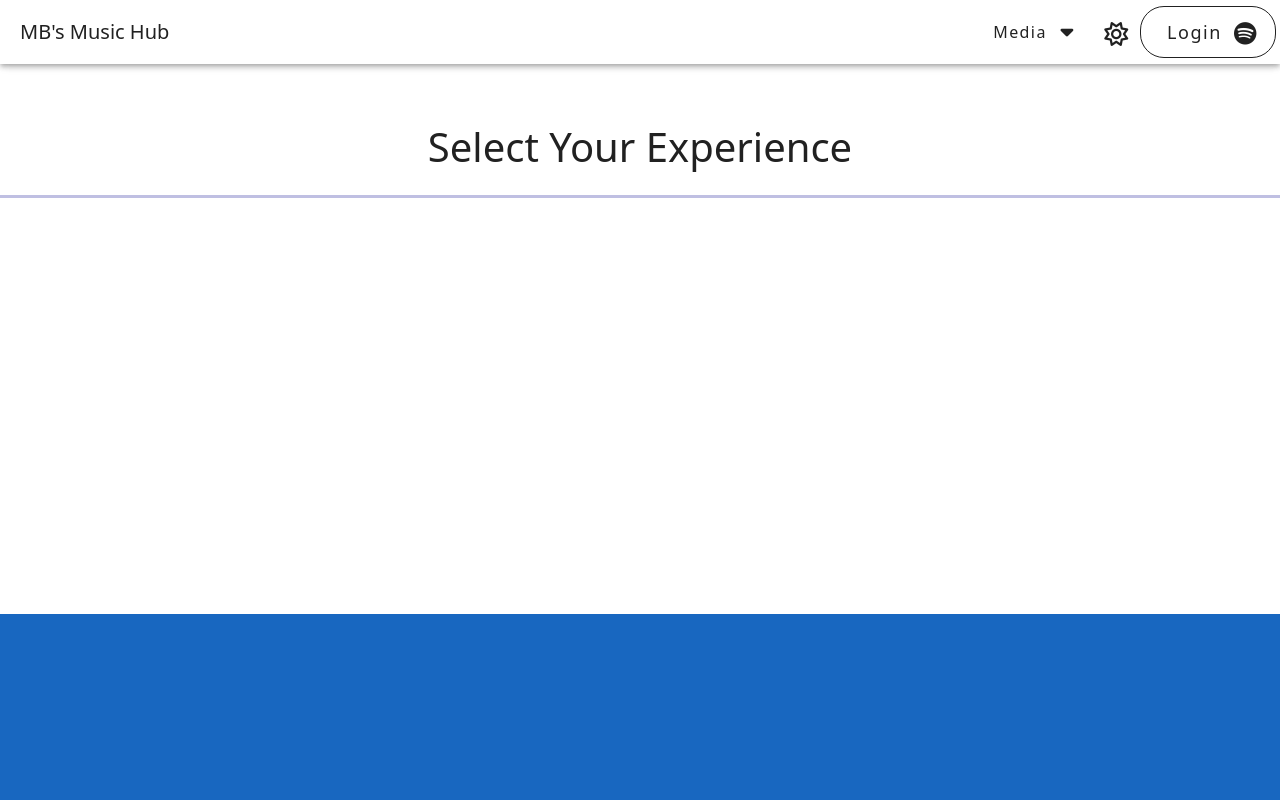
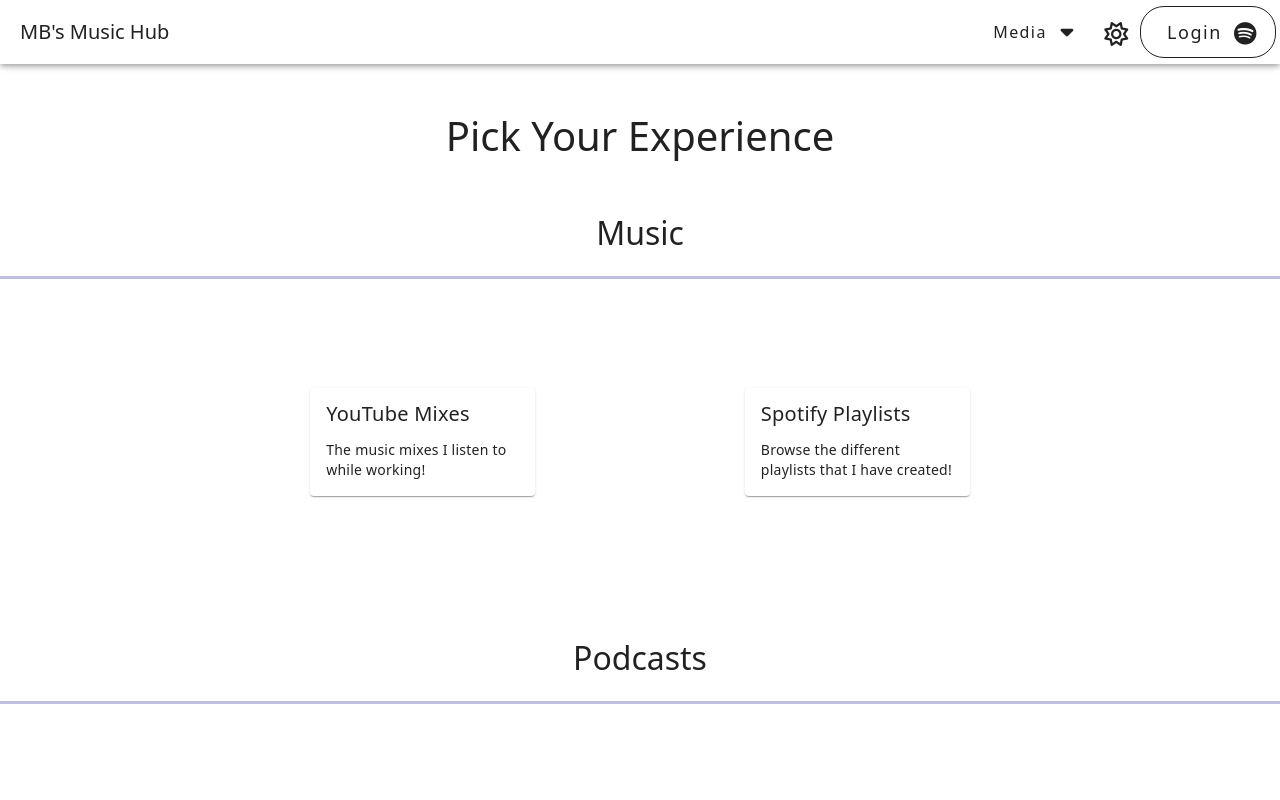
Before and after one commit to mbeierwaltes321/mb-music-hub-server, a Vue app in the folder mb-music-hub-frontend/mb-music-hub-frontend/: page / in a window 1280 px wide. Shown: the top 800 px of the page. Built offline with nearby package versions, Linux system fonts and the light colour scheme.

Commit message:
Set layout of music section
Update Home.vue

```diff
--- a/mb-music-hub-frontend/mb-music-hub-frontend/src/components/Home.vue
+++ b/mb-music-hub-frontend/mb-music-hub-frontend/src/components/Home.vue
@@ -1,7 +1,7 @@
 <script setup lang="ts">
 import { ref, watch } from 'vue';
 import { useTheme } from 'vuetify';
-import { VContainer, VCol, VRow } from 'vuetify/components';
+import { VContainer, VCol, VRow, VCard, VCardText, VSpacer } from 'vuetify/components';
 
 //Set the horizontal line depending on the color theme
 const theme = useTheme();
@@ -21,16 +21,37 @@
                no-gutters>
             <v-col id="HomeHeaderSection"
                    :cols="12"
-                   class="d-flex flex-column align-items-center justify-content-end">
-                <h1>Select Your Experience</h1>
-                <hr>
+                   class="d-flex flex-column align-items-center">
+                <h1>Pick Your Experience</h1>
             </v-col>
             <v-col id="HomeMusicSection"
-                   :cols="12">
+                   :cols="12"
+                   class="d-flex flex-column">
+                   <h2>Music</h2>
+                   <hr>
+                   <v-row align="center" justify="center">
+                        <v-col sm="auto"
+                               :md="3"
+                               class="d-flex justify-center">
+                            <v-card title="YouTube Mixes">
+                                <v-card-text>The music mixes I listen to while working!</v-card-text>
+                            </v-card>
+                        </v-col>
+                        <v-col sm="auto"
+                               :md="3"
+                               :offset-sm="1"
+                               class="d-flex justify-center">
+                            <v-card title="Spotify Playlists">
+                                <v-card-text>Browse the different playlists that I have created!</v-card-text>
+                            </v-card>
+                        </v-col>
+                   </v-row>
             </v-col>
             <v-col :cols="12">
                 <div id="HomePodcastsSection"
-                     class="bg-primary">
+                     class="d-flex flex-column align-items-center">
+                     <h2>Podcasts</h2>
+                     <hr>
 
                 </div>
             </v-col>
@@ -41,15 +62,17 @@
 <style scoped>
 
 #HomeHeaderSection {
-    height: 150px
+    height: 150px;
+    padding-top: 3em;
 }
 
 #HomeMusicSection {
-    height: 400px;
+    height: 375px;
 }
 
 #HomePodcastsSection {
-    height: 400px
+    height: 400px;
+    margin-top: 50px;
 }
 
 hr {
@@ -59,4 +82,13 @@
     background-color: v-bind(horizontalLineColor);
 }
 
+h2 {
+    align-self: center
+}
+
+.v-card {
+    width: 225px;
+}
+
+
 </style>
```
